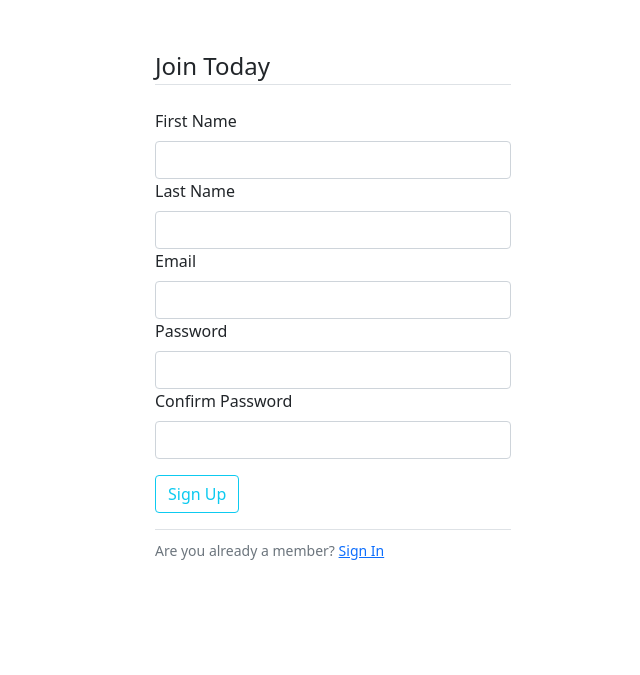
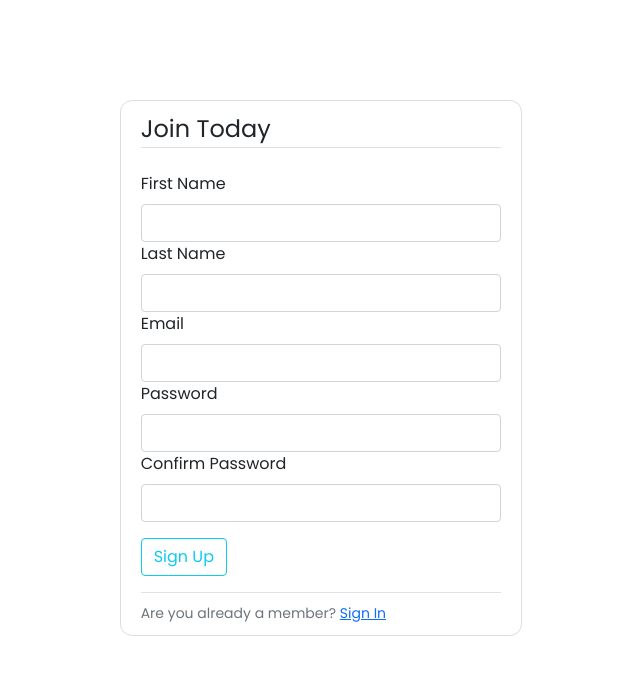
Before and after one commit to Tomas-Wardoloff/Virtual-Wallet-App, a Flask app: page /auth/signup in a window 1280 px wide. Shown: the top 675 px of the page, without its empty margins (307-947 px from the left). Run offline with Flask 3, Linux system fonts and the light colour scheme.

Commit message:
change layout

```diff
--- a/src/static/css/style.css
+++ b/src/static/css/style.css
@@ -1,4 +1,9 @@
-.content-section {
+.form-container{
+    position: absolute;
+    top: 100px;
+    width: 100%;
+}
+.content-section{
     padding: 10px 20px;
     border: 1px solid #dddddd;
     border-radius: 12px;
--- a/src/templates/auth/login.html
+++ b/src/templates/auth/login.html
@@ -5,7 +5,7 @@
 {% endblock CustomCss %}
 
 {% block body %}
-<div class="row d-flex justify-content-center">
+<div class="form-container row d-flex justify-content-center">
     <div class="col-md-4">
         <div class="content-section">
             <form action="{{ url_for('auth_bp.login') }}" method="POST" role="form">
--- a/src/templates/auth/register.html
+++ b/src/templates/auth/register.html
@@ -1,7 +1,11 @@
 {% extends './layout.html'%}
 
+{% block CustomCss %}
+    <link rel="stylesheet" type="text/css" href="{{ url_for('static', filename='css/style.css') }}">
+{% endblock CustomCss %}
+
 {% block body %}
-<div class="row d-flex justify-content-center">
+<div class="form-container row d-flex justify-content-center">
     <div class="col-md-4">
         <div class="content-section">
             <form action="{{ url_for('auth_bp.signup') }}" method="POST">
--- a/src/templates/layout.html
+++ b/src/templates/layout.html
@@ -12,10 +12,26 @@
     <link href="https://cdn.jsdelivr.net/npm/bootstrap@5.0.2/dist/css/bootstrap.min.css" rel="stylesheet" integrity="sha384-EVSTQN3/azprG1Anm3QDgpJLIm9Nao0Yz1ztcQTwFspd3yD65VohhpuuCOmLASjC" crossorigin="anonymous">
     <!-- Custom Css -->
     {% block CustomCss %}{% endblock CustomCss %}
+    <style>
+        @import url('https://fonts.googleapis.com/css2?family=Poppins&display=swap');
+        *{
+            font-family: 'Poppins';
+        }
+        body{
+            position: relative;
+        }
+        .message{
+            width: 100%;
+            position: fixed;
+            left: 50%;
+            bottom: 20px;
+            transform: translate(-50%, -50%);
+            margin: 0 auto;
+        }
+    </style>
 </head>
 <body>
-    <main role="main" class="container">
-        <div class="row d-flex justify-content-center">
+    <div class="message row d-flex justify-content-center">
         <div class="col-md-4">
             <div class="mt-5">
                 {% with messages = get_flashed_messages(with_categories=true) %}
@@ -31,7 +47,6 @@
         </div>
     </div>
     {% block body %}{% endblock body %}
-    </main>
     <!-- Custom Js -->
     {% block CustomScript %}{% endblock CustomScript %}
 </body>
```
Lines whose indentation alone changed are shown as unchanged.
